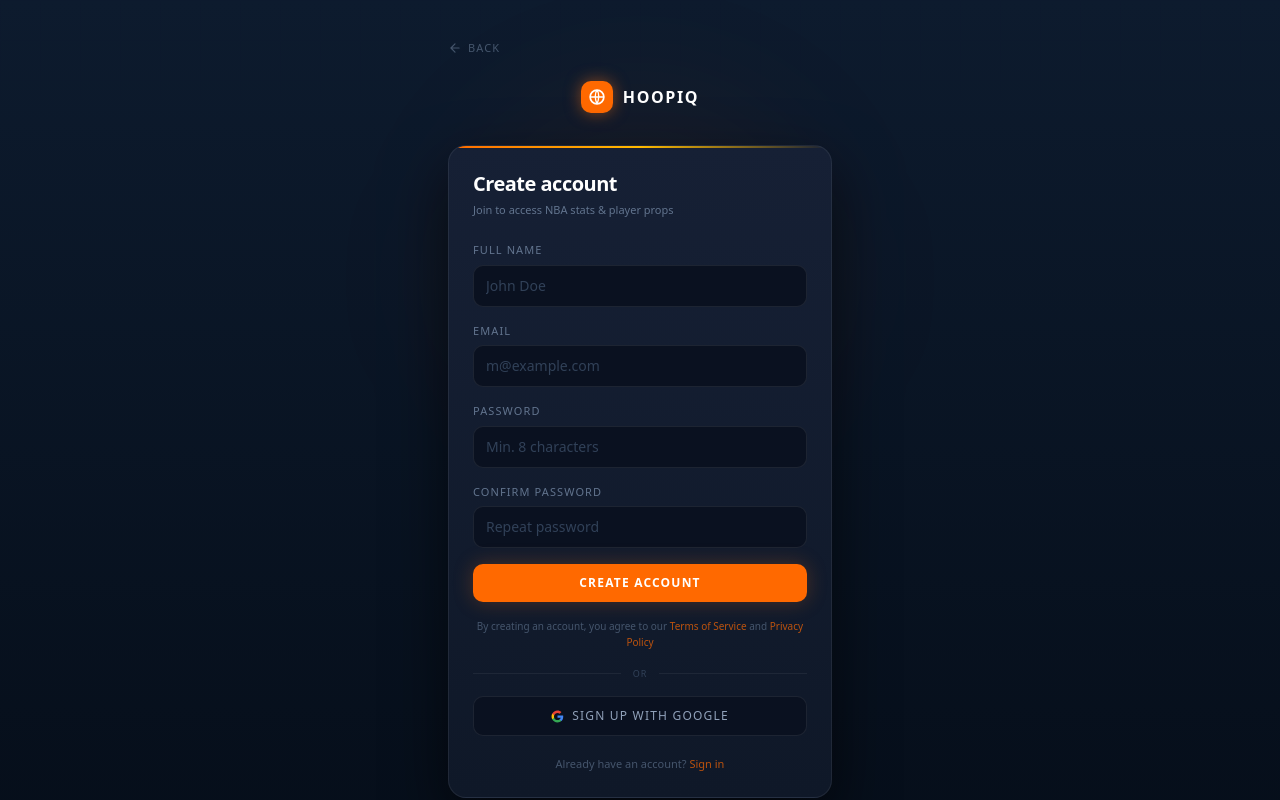
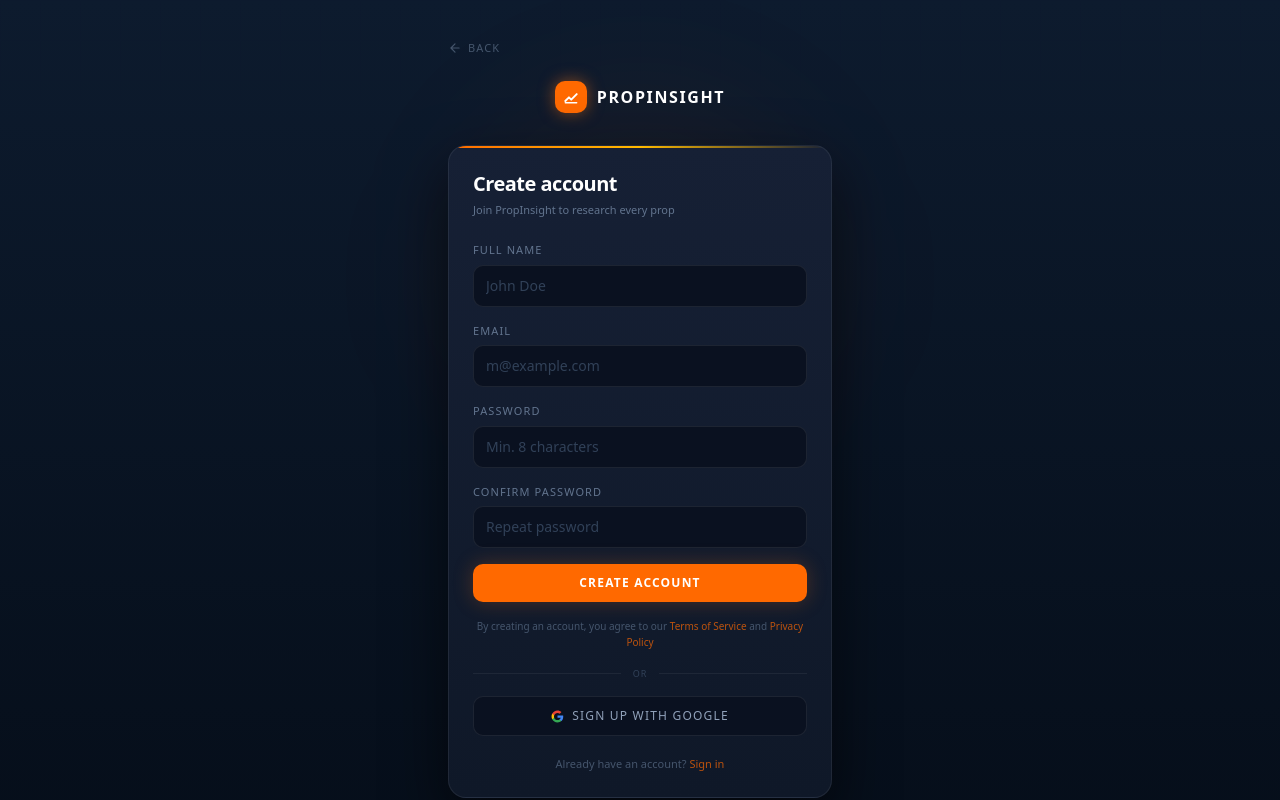
Before and after one commit to Pires29/nba-dashboard, a Next.js app: page /signup in a window 1280 px wide. Built offline with nearby package versions, Linux system fonts and the light colour scheme.

Commit message:
chore: rename product to PropInsight

```diff
--- a/src/app/(main)/page.js
+++ b/src/app/(main)/page.js
@@ -4,7 +4,7 @@ import { getQaContext } from "@/lib/qa/context";
 import { resolveQaPlan } from "@/lib/qa/plan";
 
 export const metadata = {
-  title: "HoopiQ — NBA Props Research, Made Clear",
+  title: "PropInsight — Props Research, Made Clear",
   description:
     "Research NBA player props with hit rates, matchup context, injuries, and advanced filters in one fast dashboard.",
 };
--- a/src/app/(public)/privacy/page.js
+++ b/src/app/(public)/privacy/page.js
@@ -5,7 +5,7 @@ const LAST_UPDATED = "August 2026";
 const sections = [
   {
     title: "1. Who we are",
-    content: `HoopiQ ("we", "us", "our") is a sports analytics platform that provides NBA player statistics and betting insights. This Privacy Policy explains how we collect, use, and protect your personal data in accordance with the General Data Protection Regulation (GDPR).`,
+    content: `PropInsight ("we", "us", "our") is a sports analytics platform that provides player statistics and betting insights. This Privacy Policy explains how we collect, use, and protect your personal data in accordance with the General Data Protection Regulation (GDPR).`,
   },
   {
     title: "2. Data we collect",
--- a/src/app/(public)/terms/page.js
+++ b/src/app/(public)/terms/page.js
@@ -5,11 +5,11 @@ const LAST_UPDATED = "August 2026";
 const sections = [
   {
     title: "1. Acceptance of terms",
-    content: `By creating an account or using HoopiQ, you agree to these Terms of Service. If you do not agree, do not use the service. These terms apply to all users, including free and paid subscribers.`,
+    content: `By creating an account or using PropInsight, you agree to these Terms of Service. If you do not agree, do not use the service. These terms apply to all users, including free and paid subscribers.`,
   },
   {
     title: "2. Description of service",
-    content: `HoopiQ is a sports analytics platform providing NBA player statistics, hit rate tracking, and betting insights. The service is provided for informational and entertainment purposes only. We do not provide financial or gambling advice. Use of our data for betting decisions is entirely at your own risk.`,
+    content: `PropInsight is a sports analytics platform providing player statistics, hit rate tracking, and betting insights. The service is provided for informational and entertainment purposes only. We do not provide financial or gambling advice. Use of our data for betting decisions is entirely at your own risk.`,
   },
   {
     title: "3. Accounts",
--- a/src/app/layout.js
+++ b/src/app/layout.js
@@ -14,11 +14,11 @@ const geistMono = Geist_Mono({
 
 export const metadata = {
   title: {
-    default: "HoopiQ — NBA Props Research",
-    template: "%s | HoopiQ",
+    default: "PropInsight — Props Research",
+    template: "%s | PropInsight",
   },
   description:
-    "NBA dashboard for player stats, props, injuries, favorites, and matchup analysis.",
+    "Research player props with stats, hit rates, injuries, favorites, and matchup analysis.",
 };
 
 export default function RootLayout({ children }) {
--- a/src/components/AuthLayout.js
+++ b/src/components/AuthLayout.js
@@ -40,16 +40,17 @@ export const AuthLayout = ({ title, subtitle, children, backHref = "/" }) => (
       <div className="mb-5 flex items-center justify-center gap-2.5 sm:mb-8">
         <div className="w-8 h-8 rounded-lg bg-orange-500 flex items-center justify-center shadow-[0_0_16px_rgba(249,115,22,0.5)]">
           <svg width="16" height="16" viewBox="0 0 14 14" fill="none">
-            <circle cx="7" cy="7" r="6" stroke="white" strokeWidth="1.5" />
+            <path d="M2 10.5 5.2 7.3l2 2L12 4.5" stroke="white" strokeWidth="1.7" strokeLinecap="round" strokeLinejoin="round" />
             <path
-              d="M1 7h12M7 1c-2 2-2 8 0 12M7 1c2 2 2 8 0 12"
+              d="M2 12h10"
               stroke="white"
               strokeWidth="1.2"
+              strokeLinecap="round"
             />
           </svg>
         </div>
         <span className="font-mono font-black text-base tracking-widest text-white uppercase">
-          HOOPIQ
+          PROPINSIGHT
         </span>
       </div>
 
--- a/src/components/Footer.js
+++ b/src/components/Footer.js
@@ -7,7 +7,7 @@ export default function Footer() {
     <footer className="border-t border-white/[0.06] bg-[#060E1A]">
       <div className="max-w-[900px] mx-auto px-6 py-5 flex items-center justify-between gap-4 flex-wrap">
         <p className="text-[10px] font-mono text-slate-700">
-          © {year} HoopiQ. All rights reserved.
+          © {year} PropInsight. All rights reserved.
         </p>
         <div className="flex items-center gap-5">
           {[
--- a/src/components/Navbar.js
+++ b/src/components/Navbar.js
@@ -24,16 +24,17 @@ const Navbar = async () => {
         <Link href="/" className="flex items-center gap-2.5 group">
           <div className="w-7 h-7 rounded-lg bg-orange-500 flex items-center justify-center shadow-[0_0_12px_rgba(249,115,22,0.4)]">
             <svg width="14" height="14" viewBox="0 0 14 14" fill="none">
-              <circle cx="7" cy="7" r="6" stroke="white" strokeWidth="1.5" />
+              <path d="M2 10.5 5.2 7.3l2 2L12 4.5" stroke="white" strokeWidth="1.7" strokeLinecap="round" strokeLinejoin="round" />
               <path
-                d="M1 7h12M7 1c-2 2-2 8 0 12M7 1c2 2 2 8 0 12"
+                d="M2 12h10"
                 stroke="white"
                 strokeWidth="1.2"
+                strokeLinecap="round"
               />
             </svg>
           </div>
           <span className="font-mono font-black text-sm tracking-widest text-white uppercase group-hover:text-orange-400 transition-colors">
-            HOOPIQ
+            PROPINSIGHT
           </span>
         </Link>
 
--- a/src/components/SignUp.jsx
+++ b/src/components/SignUp.jsx
@@ -68,7 +68,7 @@ export function SignupForm() {
   return (
     <AuthLayout
       title="Create account"
-      subtitle="Join to access NBA stats & player props"
+      subtitle="Join PropInsight to research every prop"
       backHref="/login"
     >
       <form onSubmit={handleSignup} className="flex flex-col gap-3 sm:gap-4">
```
Also changed, not shown: 1 other file (tests, documents, lock files or other folders).
